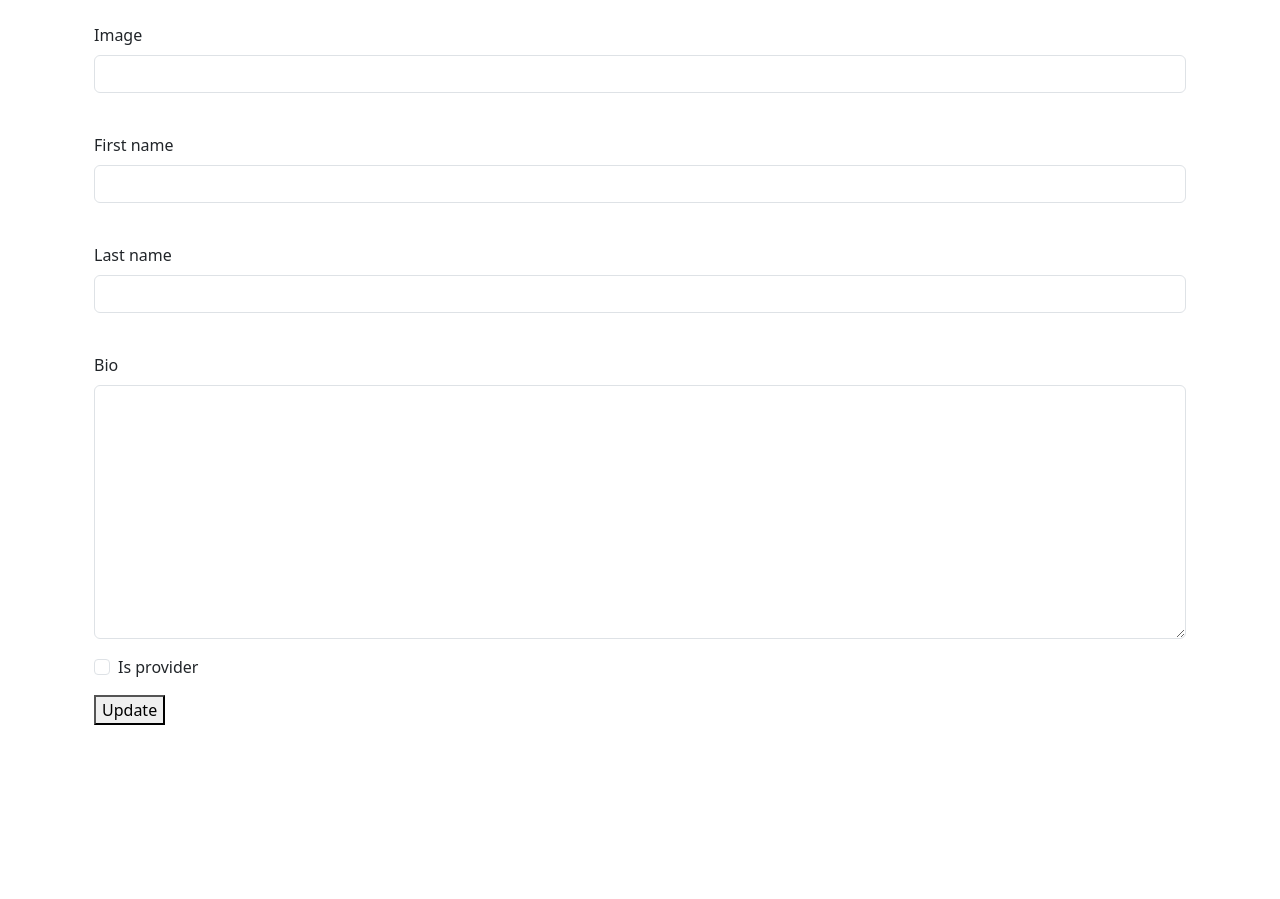
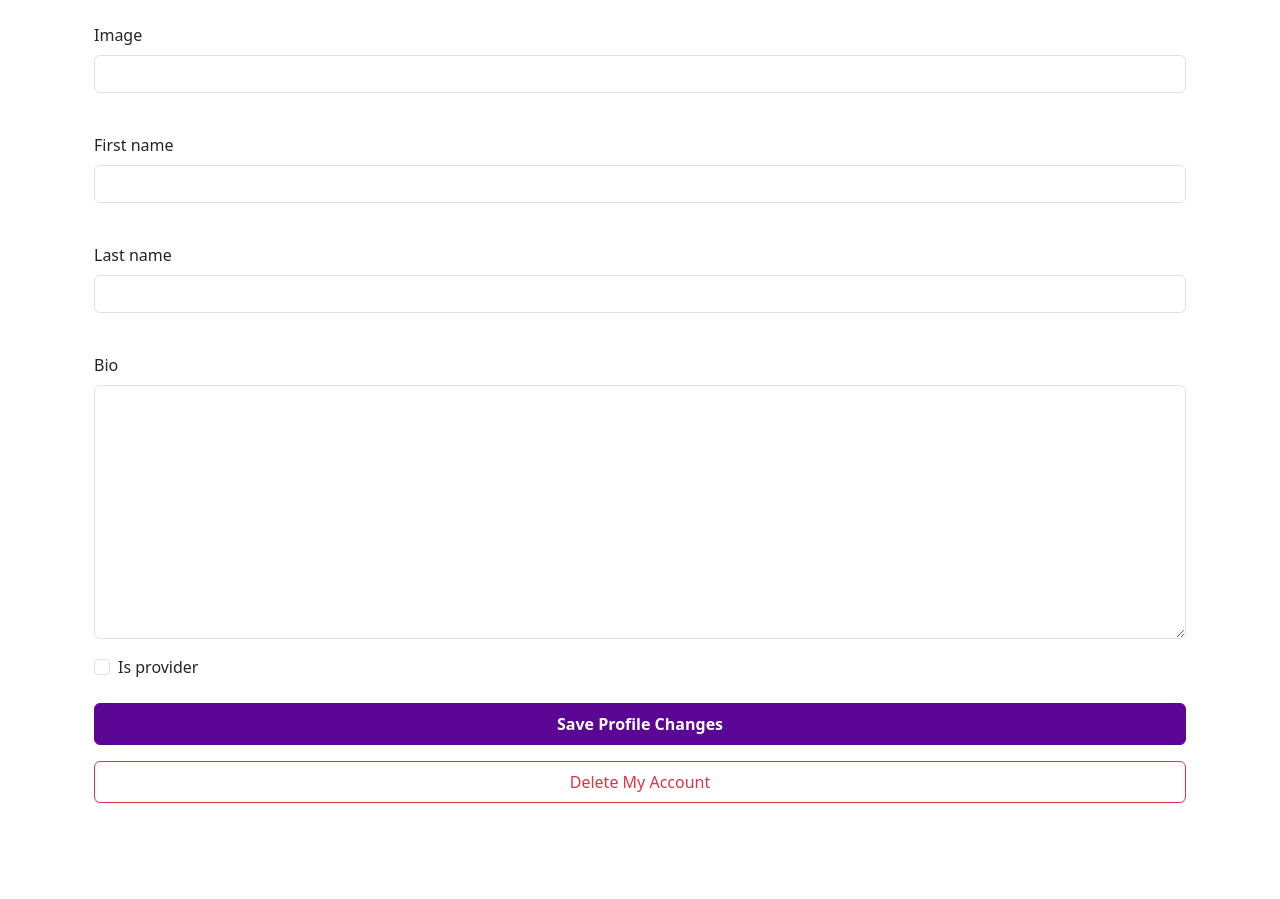
Before and after one commit to amiravalbaker/skillshop, a Django app: page /profile/edit/ in a window 1280 px wide. Shown: the part 191-1090 px from the top of the page. Before the commit the page ends 916 px from the top, so only its background shows below. Run offline with Django 4.2, Linux system fonts and the light colour scheme; the visitor is signed in with stand-in values (Sample User, id 1); some libraries are stand-ins or nearby versions.

Commit message:
add delete button to profile and listing

```diff
--- a/skills/templates/skills/edit_profile.html
+++ b/skills/templates/skills/edit_profile.html
@@ -14,9 +14,9 @@
         {% endif %}
 
         <p>
-        {{ form.profile_image.label_tag|crispy }}<br>
-        {{ form.profile_image|as_crispy_field }}
-        {% if form.profile_image.errors %}
+            {{ form.profile_image.label_tag|crispy }}<br>
+            {{ form.profile_image|as_crispy_field }}
+            {% if form.profile_image.errors %}
         <div style="color:red;">{{ form.profile_image.errors }}</div>
         {% endif %}
         </p>
@@ -26,8 +26,19 @@
         <p>{{ form.bio.label_tag|crispy }}<br>{{ form.bio |as_crispy_field }}</p>
         <p>{{ form.is_provider.label_tag|crispy }} {{ form.is_provider|as_crispy_field }}</p>
 
-        <button type="submit">Update</button>
+        <div class="mt-4">
+            <button type="submit" class="btn btn-primary w-100 py-2 fw-bold"
+                style="background-color: #5b0694 !important; border-color: #5b0694 !important;">
+                Save Profile Changes
+            </button>
+        </div>
     </form>
+    <div class="mt-3">
+        <a href="{% url 'delete_profile' %}" class="btn btn-outline-danger w-100 py-2"
+            onclick="return confirm('WARNING: Are you sure you want to delete your profile? This will delete all your listings and cannot be undone.');">
+            Delete My Account
+        </a>
+    </div>
 </div>
 
 {% endblock %}
--- a/skills/templates/skills/profile.html
+++ b/skills/templates/skills/profile.html
@@ -74,9 +74,7 @@
                                 {% if conv.listing %}<strong>About:</strong> {{ conv.listing.skill.name }}{% endif %}
                             </div>
 
-                            <div class="text-muted small">
-                                {{ last_msg.text|default:"(No messages yet)"|truncatechars:100 }}
-                            </div>
+
                         </a>
                     {% endfor %}
                 </div>
--- a/skills/urls.py
+++ b/skills/urls.py
@@ -13,4 +13,5 @@ urlpatterns = [
     path("conversations/<int:conversation_id>/", views.conversation_detail, name="conversation_detail"),
     path('listing/<int:listing_id>/delete/', views.delete_listing, name='delete_listing'),
     path('review/delete/<int:review_id>/', views.delete_review, name='delete_review'),
+    path('profile/delete/', views.delete_profile, name='delete_profile'),
 ]
--- a/skills/views.py
+++ b/skills/views.py
@@ -57,6 +57,7 @@ def edit_profile(request):
         form = ProfileForm(request.POST, request.FILES, instance=profile)
         if form.is_valid():
             form.save()
+            messages.success(request, "Your profile has been updated successfully!")
             return redirect("profile")
     else:
         form = ProfileForm(instance=profile)
@@ -93,6 +94,7 @@ def create_listing(request):
                 listing.location = loc_obj
                 listing.provider = profile
                 listing.save()
+                messages.success(request, f"Success! Your listing '{listing.skill.name}' has been published.")
                 return redirect("home")
     else:
         form = ListingForm()
@@ -246,10 +248,6 @@ def listing_detail(request, listing_id):
 
 #Handle form processing
         if can_review:
-            #user_review = Review.objects.filter(
-             #   listing=listing,
-              #  reviewer=reviewer
-            #).first()
 
             if request.method == "POST":
                 # If user_review exists, this updates it; otherwise, it creates a new one
@@ -360,3 +358,11 @@ def delete_listing(request, listing_id):
 
     # If someone tries to access via a link (GET), send them back
     return redirect('profile')
+
+@login_required
+def delete_profile(request):
+    user = request.user
+    # Optional: Perform any specific cleanup here
+    user.delete()
+    messages.success(request, "Your account and all associated data have been deleted.")
+    return redirect('home')
--- a/templates/base.html
+++ b/templates/base.html
@@ -63,7 +63,10 @@
 
     <div class="container py-5">
       <div class="container mt-3">
+
+{% if request.resolver_match.url_name != 'conversation_detail' %}
     {% if messages %}
+    <div class="container mt-3"></div>
         {% for message in messages %}
             <div class="alert alert-success alert-dismissible fade show shadow-sm border-0" role="alert"
                  style="border-left: 5px solid #5b0694 !important;">
@@ -71,7 +74,9 @@
                 <button type="button" class="btn-close" data-bs-dismiss="alert" aria-label="Close"></button>
             </div>
         {% endfor %}
+        </div>
     {% endif %}
+{% endif %}
 </div>
       {% block content %}{% endblock %}
     </div>
```
Also changed, not shown: skills/templates/skills/create_listing.html (+6 -1 lines), skills/templates/skills/edit_listing.html (+16 -14 lines), skills/templates/skills/listing_detail.html (+27 -8 lines).
